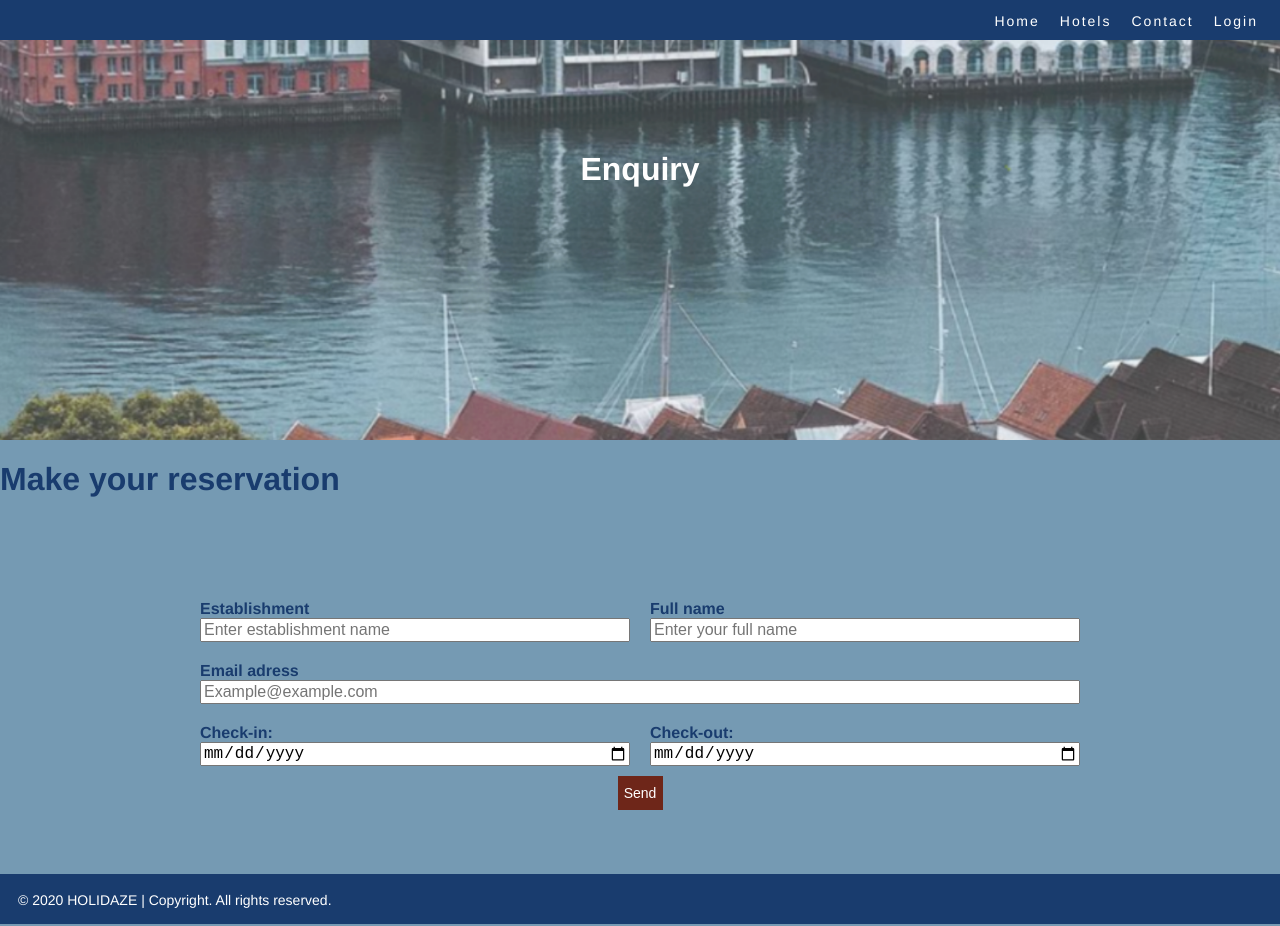
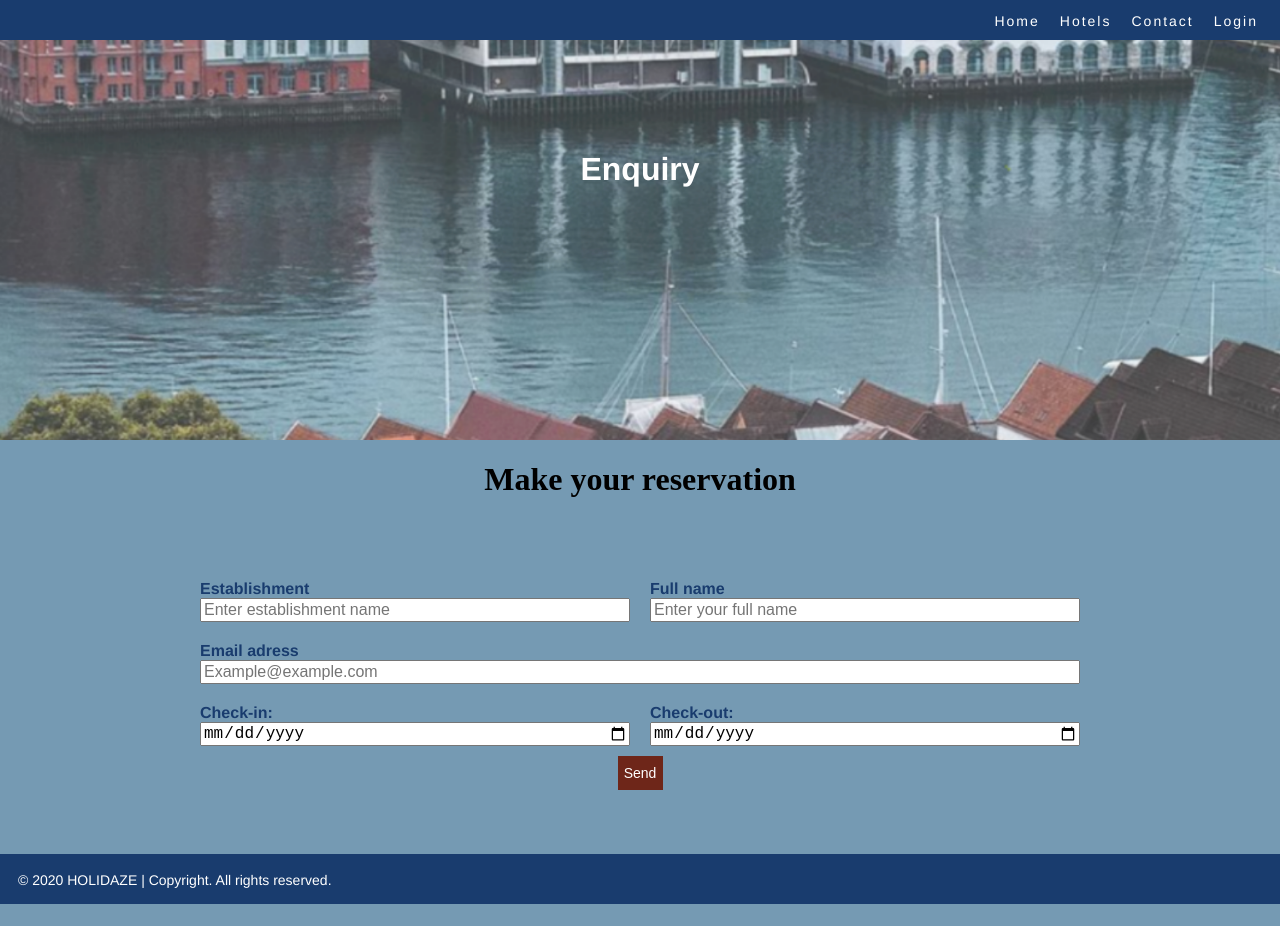
Before and after one commit to elisemykle/elise-myklebust-project-exam-2, a React (Create React App) app: page /Enquiry in a window 1280 px wide. Built offline with nearby package versions, Linux system fonts and the light colour scheme; a web font is replaced by a local one.

Commit message:
flyttet fil

```diff
--- a/src/components/visitor/enquiry/enquiry.js
+++ b/src/components/visitor/enquiry/enquiry.js
@@ -43,7 +43,7 @@ export default function Enquiry(props){
 			<div className="enquiry__heading">
 				<Hero title="Enquiry" text="" classes="hero hero--contact" showSearch={false}/>
 				<div className="contact__contact--page">
-					<h1 className="contact__h1">Make your reservation</h1>
+					<h1 className="enquiry__h1">Make your reservation</h1>
 				</div>
 			</div>
 			<form className="row enquiry__form" onSubmit={handleSubmit(onSubmit)}>
--- a/src/components/visitor/home/home.js
+++ b/src/components/visitor/home/home.js
@@ -2,7 +2,6 @@ import React, { useState, useEffect } from 'react';
 import { Link } from 'react-router-dom';
 import Hero from "../../Hero.js";
 
-/* link til listen av hoteller og innhold */
 const API_URL = "http://elisemdesign.no/project-exam-2-master/get-establishments.php";
 
     function Home() {
--- a/src/css/enquiry.scss
+++ b/src/css/enquiry.scss
@@ -1,3 +1,7 @@
+.enquiry__h1{
+text-align: center;
+}
+
 .form--input {
     width: 100%;
     padding: 10px;
```
Also changed, not shown: 1 other file (tests, documents, lock files or other folders).
